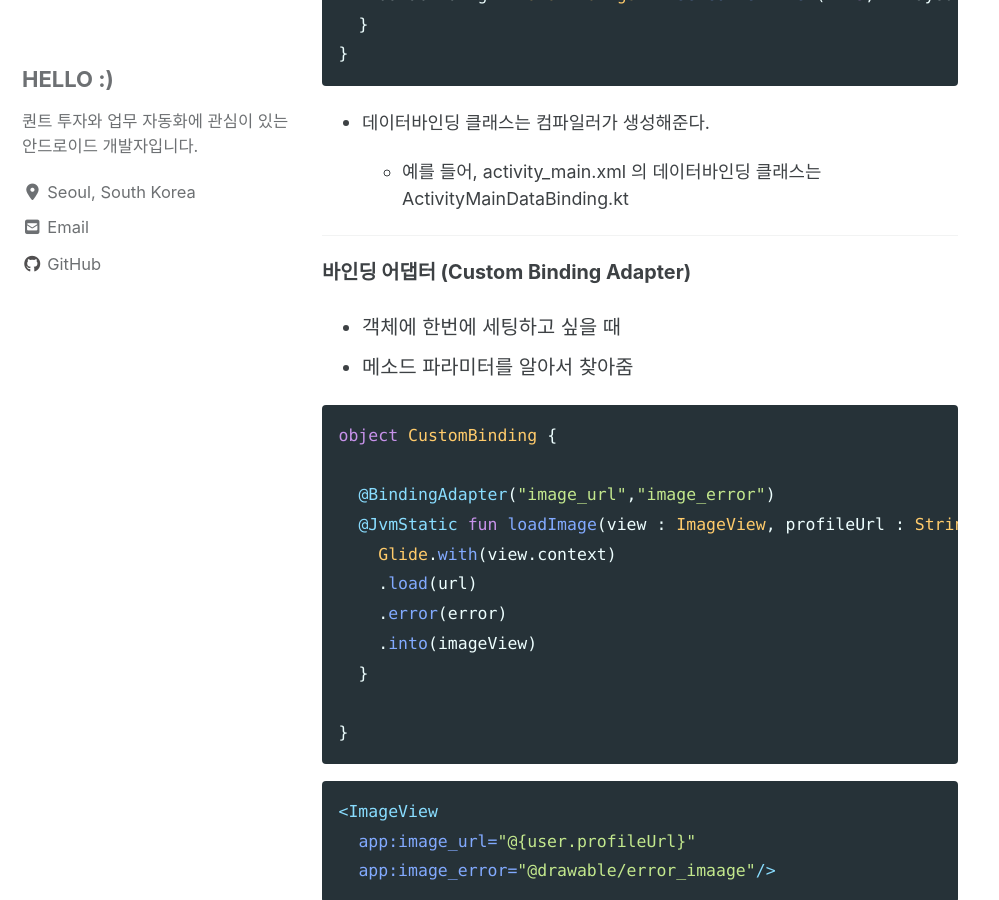
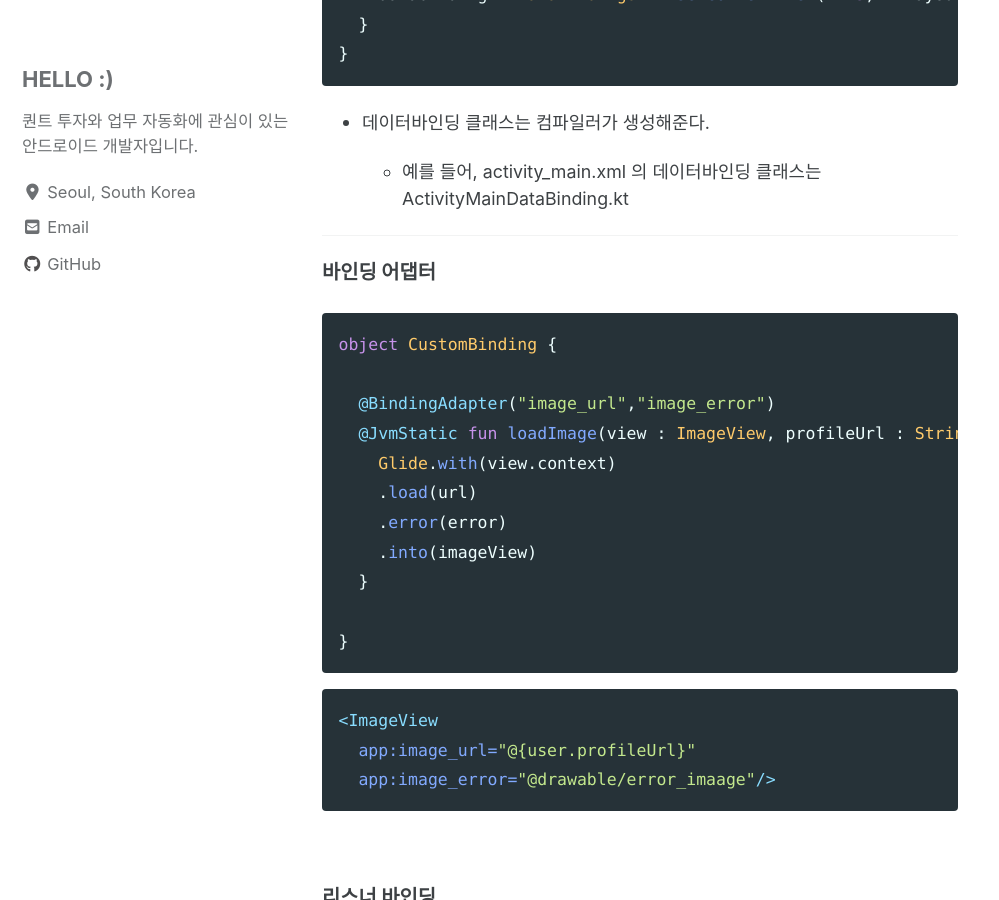
Before and after one commit to dev-eunji/dev-eunji.github.io, a Jekyll site: the page built from _posts/android/2021-02-01-android-databinding.md, in a window 1280 px wide and 900 px high, scrolled down 2412 px. Shown: the whole window, without its empty margins (0-999 px from the left). Built offline with Jekyll 4.4.1, drawn with Linux system fonts in a browser that asks for light colours; cached includes are drawn as plain includes; nearby versions of some CDN libraries; comment, search, counter and statistics services are not loaded.

Commit message:
post 수정: databinding

````diff
--- a/_posts/android/2021-02-01-android-databinding.md
+++ b/_posts/android/2021-02-01-android-databinding.md
@@ -88,10 +88,7 @@ class MainActivity : AppCompatActivity() {
 
 ---
 
-**바인딩 어댑터 (Custom Binding Adapter)**
-
-- 객체에 한번에 세팅하고 싶을 때
-- 메소드 파라미터를 알아서 찾아줌
+**바인딩 어댑터**
 
 ```kotlin
 object CustomBinding {
@@ -113,6 +110,8 @@ object CustomBinding {
   app:image_error="@drawable/error_imaage"/>
 ```
 
+<br>
+
 **리스너 바인딩**
 
 ```kotlin
````
